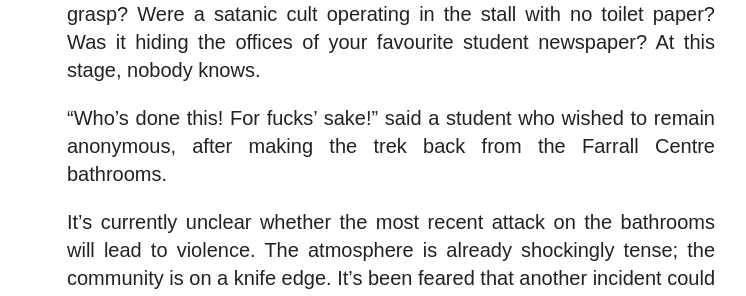
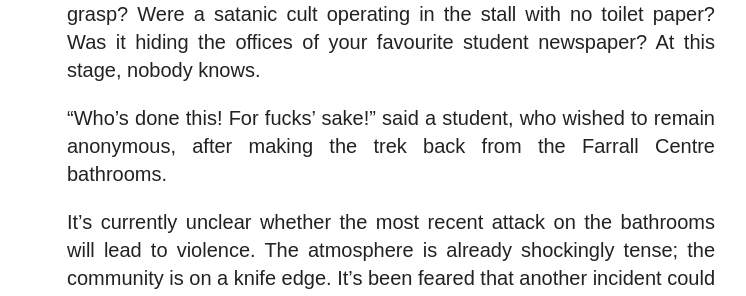
Before and after one commit to the-spice-rack/the-spice-rack.github.io, a Jekyll site: the page built from _posts/2023-06-07-bathroom-bandits-strike-again.md, in a window 1280 px wide. Shown: the part 965-1261 px from the top of the page, without its empty margins (249-995 px from the left). Built offline with Jekyll 4.4.1, drawn with Linux system fonts in a browser that asks for light colours.

Commit message:
Comma edit

```diff
--- a/_posts/2023-06-07-bathroom-bandits-strike-again.md
+++ b/_posts/2023-06-07-bathroom-bandits-strike-again.md
@@ -17,7 +17,7 @@ group of students digging a tunnel to escape Adam's grasp? Were a satanic cult
 operating in the stall with no toilet paper? Was it hiding the offices of your
 favourite student newspaper? At this stage, nobody knows.
 
-"Who's done this! For fucks' sake!" said a student who wished to remain
+"Who's done this! For fucks' sake!" said a student, who wished to remain
 anonymous, after making the trek back from the Farrall Centre bathrooms.
 
 It's currently unclear whether the most recent attack on the bathrooms will lead
```
